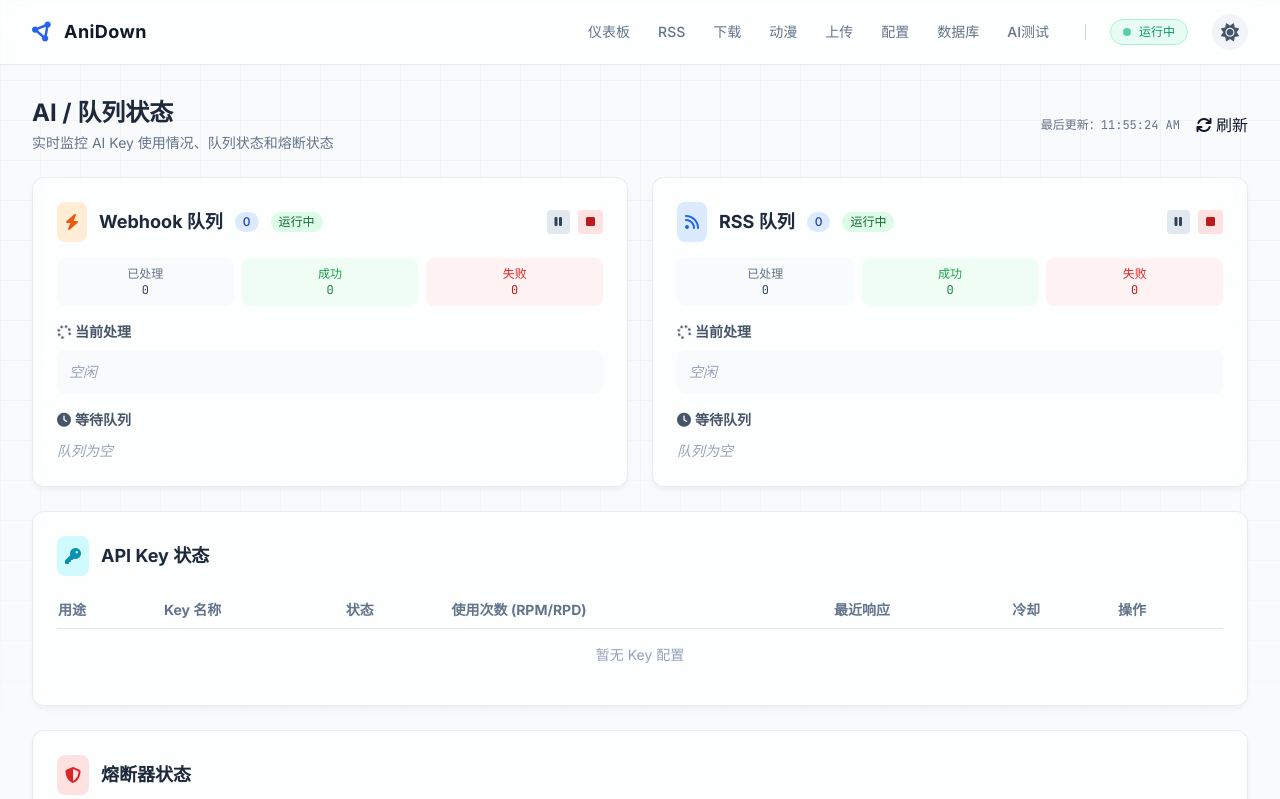
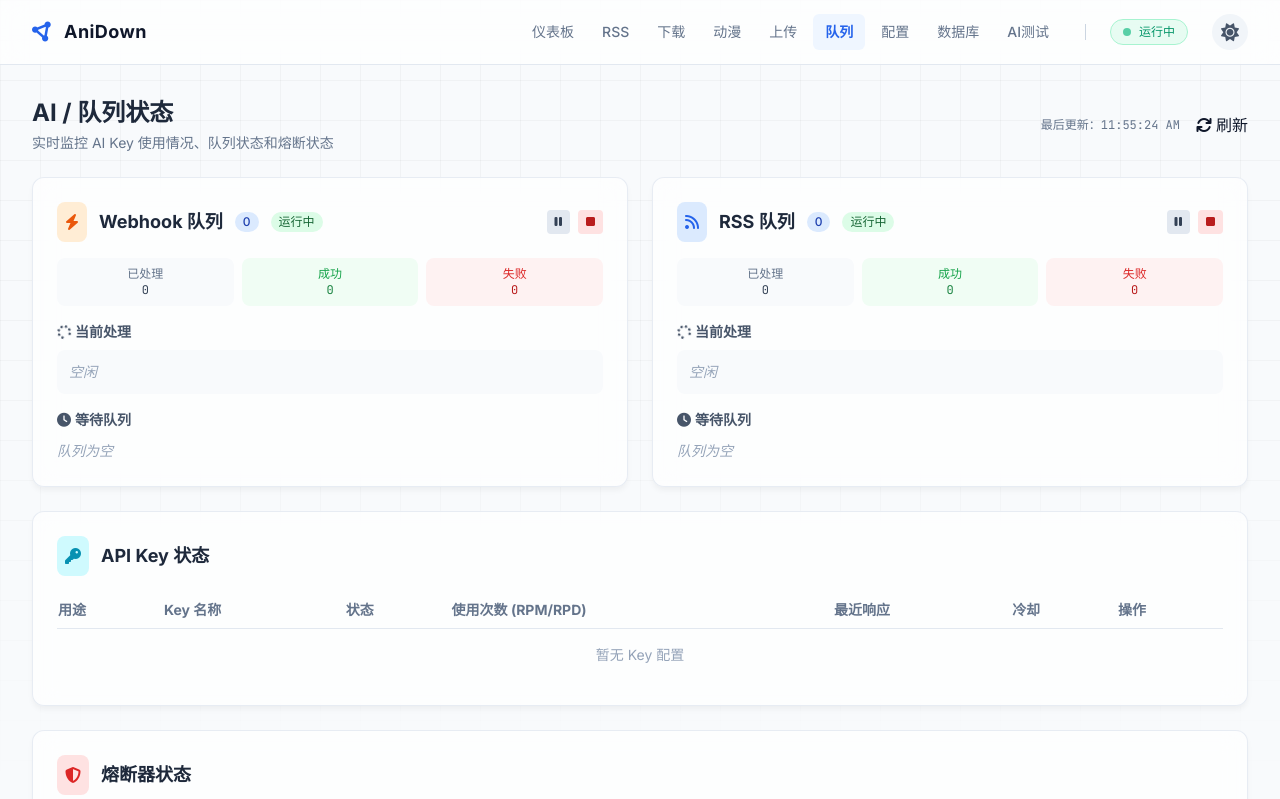
Before and after one commit to 1morr/AniDown-Refactor, a Flask app: page /system/ai-queue in a window 1280 px wide. Shown: the top 799 px of the page. Run offline with Flask 3, Linux system fonts and the light colour scheme; data that the repository does not hold is empty; parts of the project's set-up code (start-up, migrations or seed data) failed here and were passed over; some libraries are stand-ins or nearby versions.

Commit message:
fix(ui): add queue status page to navbar

```diff
--- a/src/interface/web/templates/base.html
+++ b/src/interface/web/templates/base.html
@@ -277,6 +277,7 @@
                         <a href="{{ url_for('downloads.downloads_page') }}" class="{{ active_class if request.endpoint and request.endpoint.startswith('downloads.') else inactive_class }}">下载</a>
                         <a href="{{ url_for('anime.anime_page') }}" class="{{ active_class if request.endpoint and request.endpoint.startswith('anime.') else inactive_class }}">动漫</a>
                         <a href="{{ url_for('manual_upload.manual_upload_page') }}" class="{{ active_class if request.endpoint and request.endpoint.startswith('manual_upload.') else inactive_class }}">上传</a>
+                        <a href="{{ url_for('ai_queue.ai_queue_page') }}" class="{{ active_class if request.endpoint and request.endpoint.startswith('ai_queue.') else inactive_class }}">队列</a>
                         <a href="{{ url_for('config.config_page') }}" class="{{ active_class if request.endpoint and request.endpoint.startswith('config.') else inactive_class }}">配置</a>
                         <a href="{{ url_for('database.database_page') }}" class="{{ active_class if request.endpoint and request.endpoint.startswith('database.') else inactive_class }}">数据库</a>
                         <a href="{{ url_for('ai_test.ai_test_page') }}" class="{{ active_class if request.endpoint and request.endpoint.startswith('ai_test.') else inactive_class }}">AI测试</a>
```
